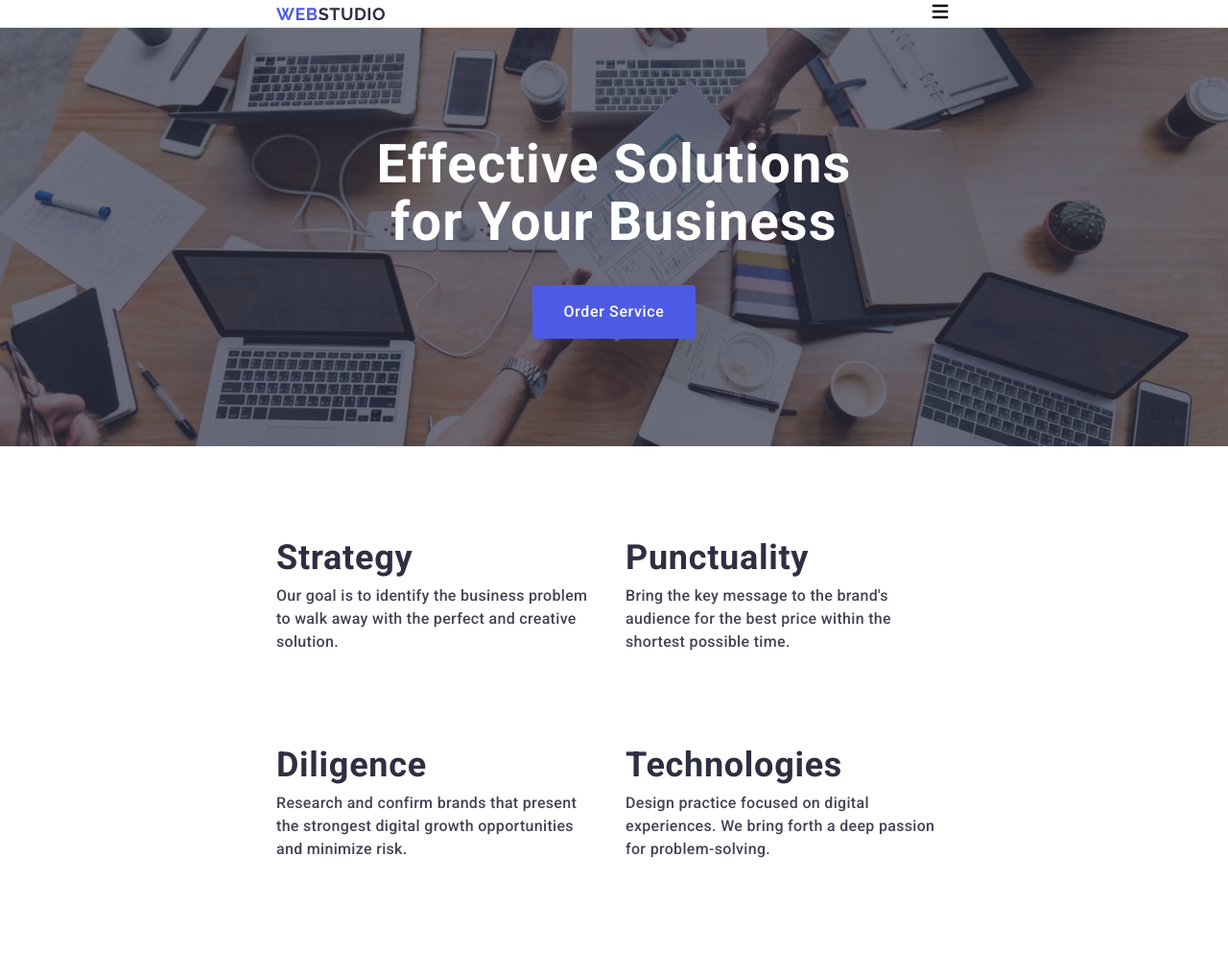
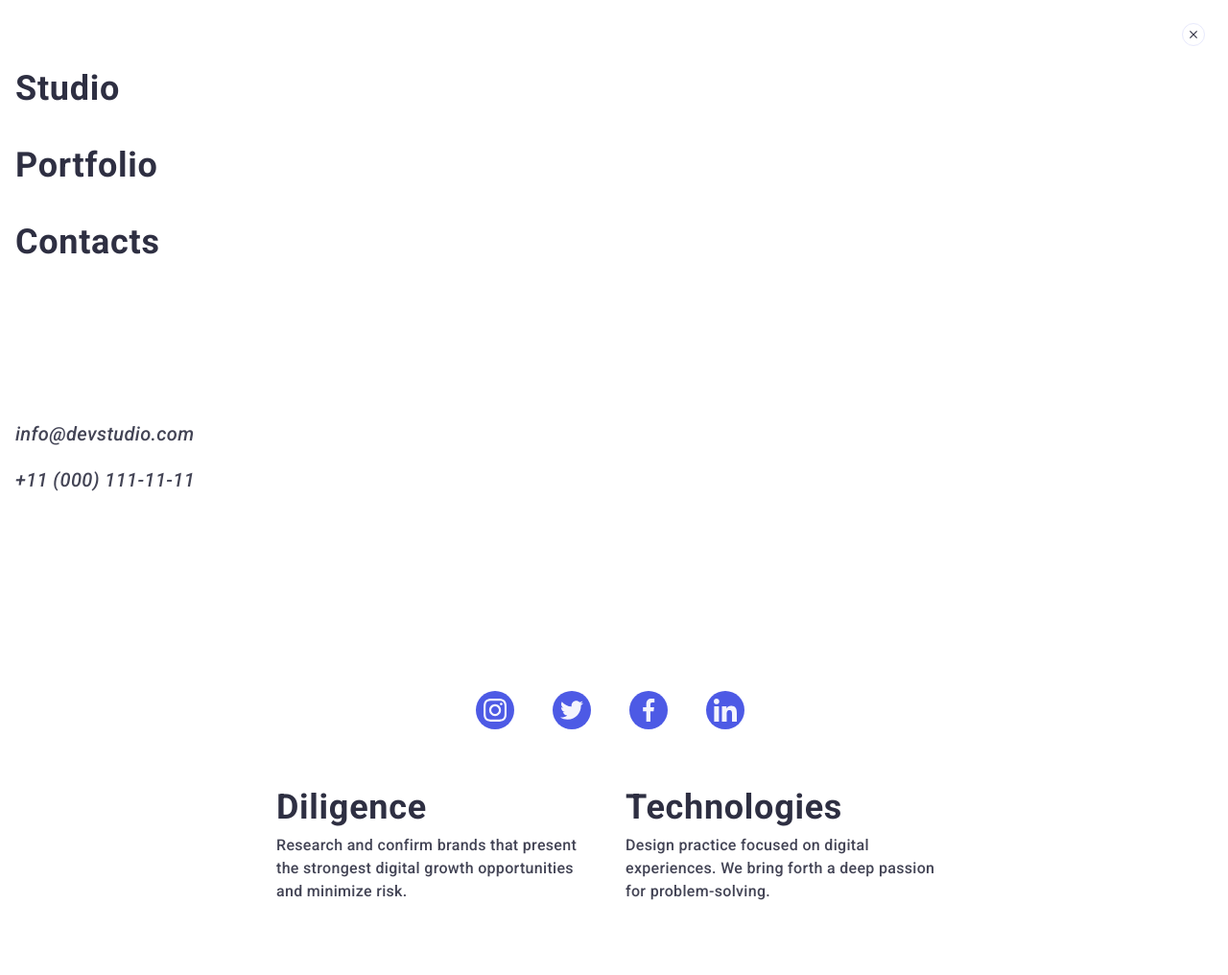
Before and after one commit to alisa777gul/goit-markup-hw-06, a plain HTML site: page index.html in a window 1280 px wide. Shown: the top 1016 px of the page at 96% size. Drawn offline with nearby package versions, Linux system fonts and the light colour scheme.

Commit message:
new mob menu:

```diff
--- a/css/styles.css
+++ b/css/styles.css
@@ -86,13 +86,11 @@ main{
 
 
 
-
+/* header */
 .header {
 font-family: "Roboto", sans-serif;
 border-bottom: 1px solid #e7e9fc;
-
 box-shadow:  0px 2px 1px rgba(46, 47, 66, 0.08), 0px 1px 1px rgba(46, 47, 66, 0.16), 0px 1px 6px rgba(46, 47, 66, 0.08);
-
 }
 
 .navigation{
@@ -107,7 +105,6 @@ display: flex;
 gap:40px;
 margin-right: auto;
 display: none;
-
 }
 
 .navigation-title {font-family: "Raleway", sans-serif;
@@ -118,6 +115,7 @@ display: none;
         text-transform: uppercase;
     color: #4d5ae5;
     margin-right: 76px;
+
 }
 
 .navigation-web{
@@ -139,7 +137,6 @@ font-weight: 700;
         color: #2e2f42;
        padding: 24px 0;
        transition: color 250ms cubic-bezier(0.4, 0, 0.2, 1);
-
         }
 
 
@@ -166,25 +163,24 @@ color: #404bbf;
 }
 
 .address{
-    font-style: normal;
+ font-style: normal;
  display: none;
 }
 
 .header-container{
     display: flex;
     align-items: center;
-
 }
 
 
 .list-address{
     display: flex;
-gap: 40px;
+
 }
 
 .list-address-element {
-    font-size: 16px;
-    line-height: 1.5;
+    font-size: 12px;
+    line-height: 1.67;
     letter-spacing: 0.02em;
     color: #434455;
 transition: color 250ms cubic-bezier(0.4, 0, 0.2, 1);}
@@ -195,10 +191,155 @@ transition: color 250ms cubic-bezier(0.4, 0, 0.2, 1);}
     color: #404bbf;
                  }
 
+.link-menu-nav{
+    padding-top: 16px;
+    padding-bottom: 16px;
+}
+
+.mob-menu {
+    position: fixed;
+    top: 0;
+    width: 100%;
+    height: 100%;
+    background-color: #fff;
+    /* visibility: hidden; */
+    pointer-events: none;
+     padding: 24px 24px 40px 16px;
+
+
+    display: flex;
+    flex-direction: column;
+    /* justify-content: space-between; */
+    z-index: 9999;
+}
+
+.close-bt {
+    display: block;
+    margin-left: auto;
+    border-radius: 50%;
+        width: 24px;
+        height: 24px;
+        display: flex;
+        align-items: center;
+        justify-content: center;
+        border: 1px solid #e7e9fc;
+        background-color: transparent;
+        padding: 0;
+        cursor: pointer;
+        transition: background-color 250ms cubic-bezier(0.4, 0, 0.2, 1), border 250ms cubic-bezier(0.4, 0, 0.2, 1);
+        margin-bottom: 24px;
+    }
+
+
+.mob-navigation {margin-top: 0;}
+
+.mob-navigation-item:not(:last-child) {
+    margin-bottom: 40px;
+}
+
+.mob-navigation-item:last-child {
+    margin-bottom: 168px;
+}
+
+.mob-navigation-list {
+    margin-top: 0;
+}
+
+.mob-navigation-element {
+    font-weight: 700;
+        font-size: 36px;
+        line-height: 1.11111;
+        letter-spacing: 0.02em;
+        color: #2e2f42;
+}
+
+.mob-address {
+
+}
+
+.mob-list-address {  display: flex;
+    flex-direction: column;
+    gap: 24px;}
+
+.mob-list-address-element {
+    font-weight: 500;
+        font-size: 20px;
+        line-height: 1.2;
+        letter-spacing: 0.02em;
+        color: #434455;
+}
+
+.mob-list-icons {
+    display: flex;
+    flex-direction: row;
+gap: 40px;
+justify-content: center;
+align-items: center;
+margin-top: auto;
+
+}
+
+.item-icons-footer {}
 
 
 
 
+
+@media (min-width:768px)
+{
+    .navigation-list {
+            display: flex;
+            gap: 40px;
+            margin-right: auto;
+
+        }
+        .link-menu-nav{
+            display: none;
+        }
+
+        .address{
+            display: flex;
+            flex-wrap: wrap;
+            flex-direction: column;
+        }
+        .list-address{
+            flex-wrap: wrap;
+            gap: 12px;
+            margin-left: 122px;
+
+        }
+}
+
+
+@media (min-width:1440px){
+.navigation-list {
+        display: flex;
+        gap: 40px;
+        margin-right: auto;
+
+    }
+
+    .link-menu-nav {
+        display: none;
+    }
+
+    .address {
+        display: flex;
+        flex-wrap: wrap;
+        flex-direction: column;
+    }
+
+    .list-address {
+       gap:40px;
+    font-weight: 400;
+        font-size: 16px;
+        line-height: 1.5;
+        letter-spacing: 0.02em;
+        color: #434455;
+
+    }
+
+}
 
 /*first section*/
  .solutions{
--- a/index.html
+++ b/index.html
@@ -29,9 +29,7 @@
           >
           <ul class="navigation-list">
             <li>
-              <a href="./index.html" class="navigation-element current"
-                >Studio</a
-              >
+              <a href="./index.html" class="navigation-element">Studio</a>
             </li>
             <li>
               <a href="" class="navigation-element">Portfolio</a>
@@ -55,11 +53,81 @@
             </li>
           </ul>
         </address>
-        <a href="" target="_blank" class="link">
-          <svg class="icon-feature" width="24" height="24">
+        <a href="" target="_blank" class="link-menu-nav">
+          <svg class="icon-menu-open" width="24" height="24">
             <use href="./images/icons.svg#icon-heroicons-solid_menu"></use>
           </svg>
         </a>
+      </div>
+      <!-- Mobile menu start -->
+      <div class="mob-menu is-open">
+        <button class="close-bt" type="button">
+          <svg class="icon-close" width="8" height="8">
+            <use href="./images/icons.svg#icon-close"></use>
+          </svg>
+        </button>
+        <nav class="mob-navigation">
+          <ul class="mob-navigation-list">
+            <li class="mob-navigation-item">
+              <a href="./index.html" class="mob-navigation-element">Studio</a>
+            </li>
+            <li class="mob-navigation-item">
+              <a href="" class="mob-navigation-element">Portfolio</a>
+            </li>
+            <li class="mob-navigation-item">
+              <a href="" class="mob-navigation-element">Contacts</a>
+            </li>
+          </ul>
+        </nav>
+        <address class="mob-address">
+          <ul class="mob-list-address">
+            <li>
+              <a
+                href="mailto:info@devstudio.com"
+                class="mob-list-address-element"
+                >info@devstudio.com</a
+              >
+            </li>
+            <li>
+              <a href="tel:+110001111111" class="mob-list-address-element"
+                >+11 (000) 111-11-11</a
+              >
+            </li>
+          </ul>
+        </address>
+        <ul class="mob-list-icons">
+          <li class="item-icons-footer">
+            <a href="" target="_blank" class="link">
+              <svg class="icon-footer" width="24" height="24">
+                <use href="./images/icons.svg#icon-instagram"></use>
+              </svg>
+            </a>
+          </li>
+
+          <li class="item-icons-footer">
+            <a href="" target="_blank" class="link">
+              <svg class="icon-footer" width="24" height="24">
+                <use href="./images/icons.svg#icon-twitter"></use>
+              </svg>
+            </a>
+          </li>
+
+          <li class="item-icons-footer">
+            <a href="" target="_blank" class="link">
+              <svg class="icon-footer" width="24" height="24">
+                <use href="./images/icons.svg#icon-facebook"></use>
+              </svg>
+            </a>
+          </li>
+
+          <li class="item-icons-footer">
+            <a href="" target="_blank" class="link">
+              <svg class="icon-footer" width="24" height="24">
+                <use href="./images/icons.svg#icon-linkedin"></use>
+              </svg>
+            </a>
+          </li>
+        </ul>
       </div>
     </header>
 
```
